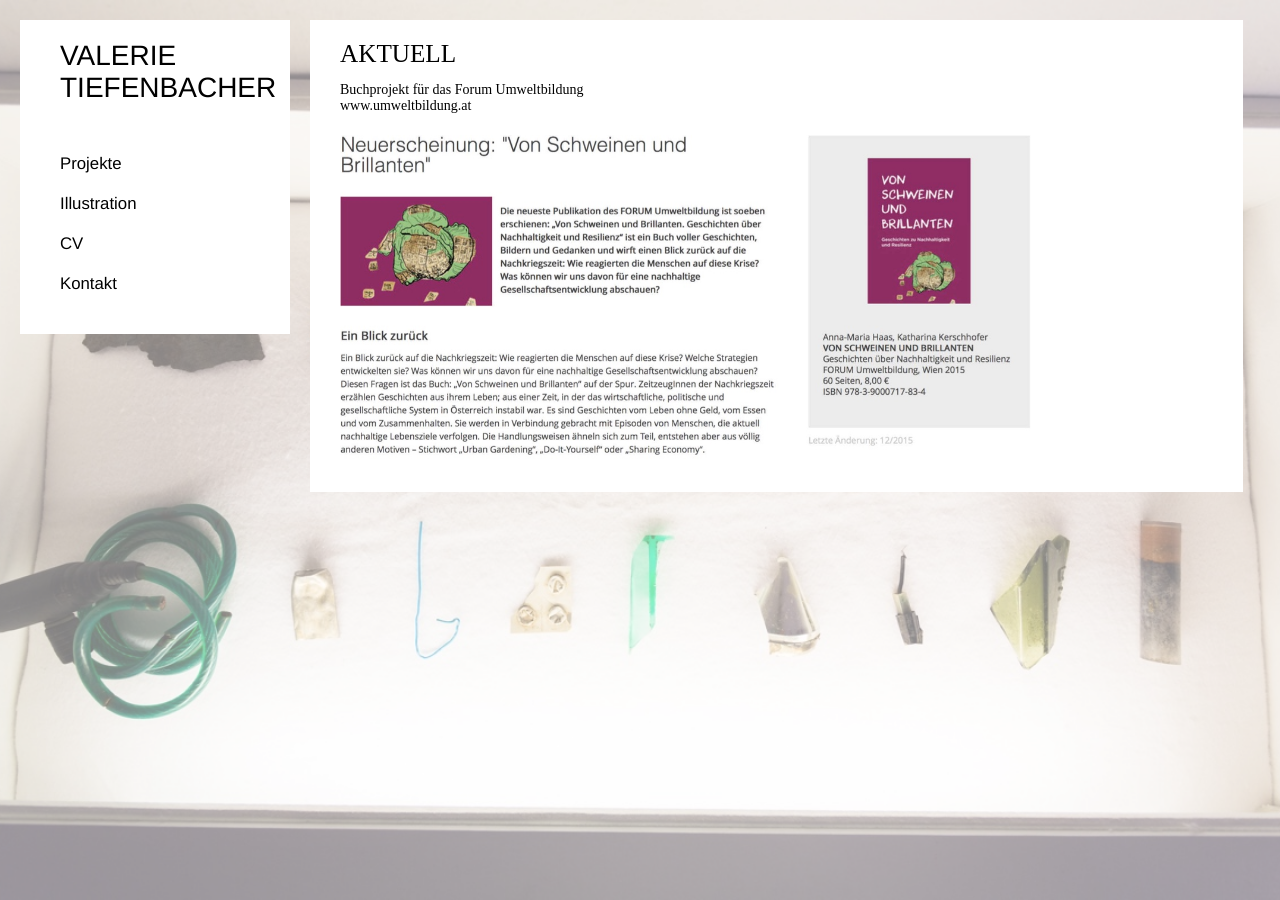
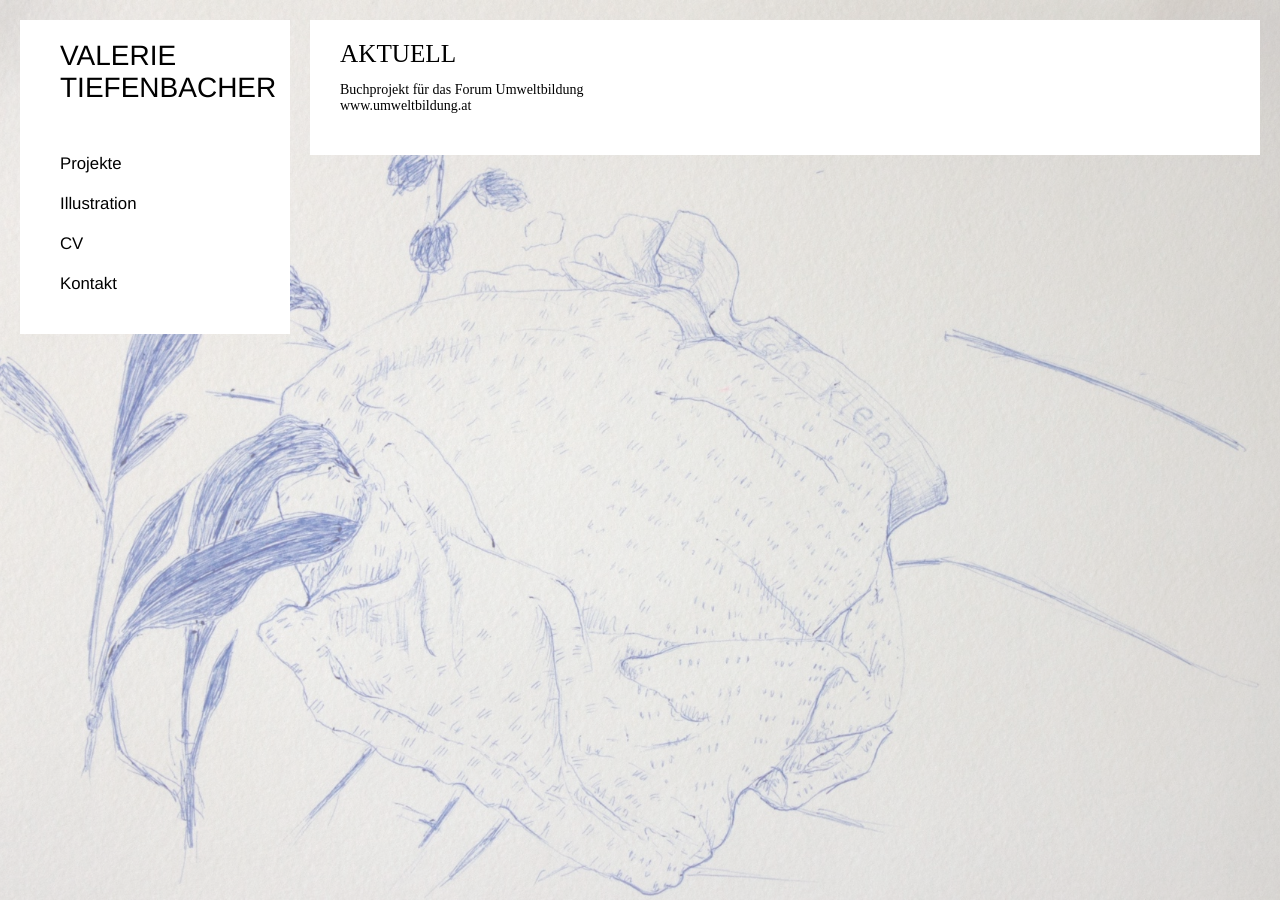
Before and after one commit to vtiefenbacher/vtiefenbacher.github.io, a Jekyll site: the page built from index.markdown, in a window 1280 px wide. Built offline with Jekyll 4.4.1, drawn with Linux system fonts in a browser that asks for light colours; some web fonts are replaced.

Commit message:
Removed background images for mobile.

```diff
--- a/_sass/_layout.scss
+++ b/_sass/_layout.scss
@@ -191,13 +191,14 @@
 .aboutpage {
   text-align: center;
   min-height: 500px;
-  display: table;
+  // width: auto;
+  // display: table;
 }
-
+//
 .about-content {
-  display: table-cell;
-  vertical-align: middle;
-  padding: 0 20px;
+  // display: table-cell;
+  // vertical-align: middle;
+  // padding: 0 20px;
 }
 
 .slicknav_menu {
@@ -244,13 +245,25 @@
 
   #right-container {
     margin-top: 20px;
+    margin-right: 20px;
   }
   .post {
     background-color: #fff;
-    width: 90%;
+    // width: 90%;
     padding: 20px 30px;
   }
-
+  // .aboutpage {
+  //   text-align: center;
+  //   min-height: 500px;
+  //   // width: 100%;
+  //   display: table;
+  // }
+  //
+  // .about-content {
+  //   display: table-cell;
+  //   vertical-align: middle;
+  //   // padding: 0 20px;
+  // }
 }
 
 @media screen and (max-width: 920px) {
--- a/_sass/_macery.scss
+++ b/_sass/_macery.scss
@@ -3,7 +3,7 @@
 	// max-width: 1100px;
 	// min-width: 800px;
 	margin: 0 auto;
-  padding-top: 10px;
+  // padding-top: 10px;
 }
 
 #columns {
--- a/index.markdown
+++ b/index.markdown
@@ -1,12 +1,12 @@
 ---
 layout: homepage
 title: AKTUELL
-backimage: /assets/images/projects/stadwildnis/Art-Stadtwildnis-bild3.jpg
-images:
+backimage: /assets/images/projects/stadwildnis/Art-Stadtwildnis-bild7.jpg
+<!-- images:
 
   - url: /assets/images/schweine-und-brillanten.jpg
     alt: schweine-und-brillanten.jpg
-    title: Schweine und Brillanten
+    title: Schweine und Brillanten -->
 ---
 
 Buchprojekt für das Forum Umweltbildung
--- a/js/script.js
+++ b/js/script.js
@@ -10,10 +10,12 @@
   // if ($('.post-text').text()=='') {
   //   console.log('s empty');
   // }
-  var background = $('body').data('background');
-  if (background != ''){
-    $('body').css('backgroundImage', 'url('+background+')');
-    load_background();
+  if ($('body').width() > 920) {
+    var background = $('body').data('background');
+    if (background != ''){
+      $('body').css('backgroundImage', 'url('+background+')');
+      load_background();
+    }
   }
 });
 
```
Also changed, not shown: contact.md (+1 -0 lines).
